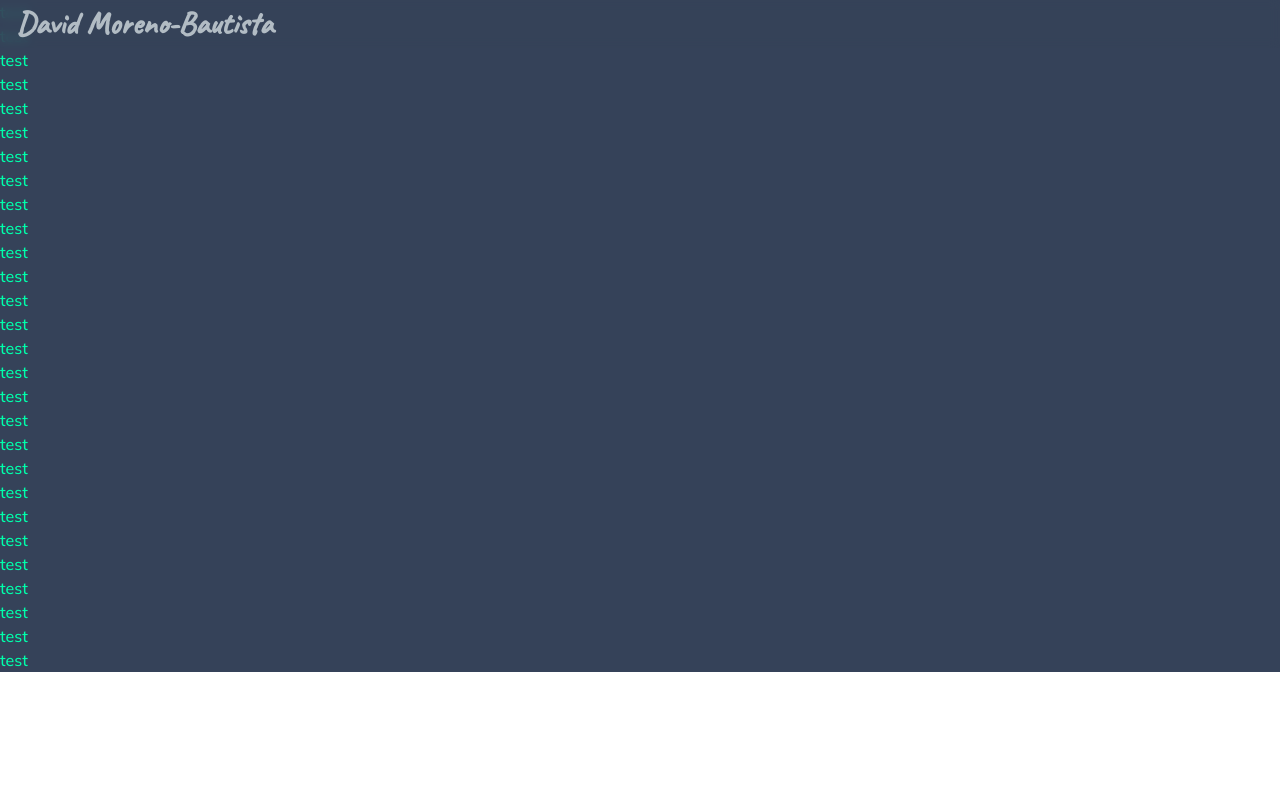
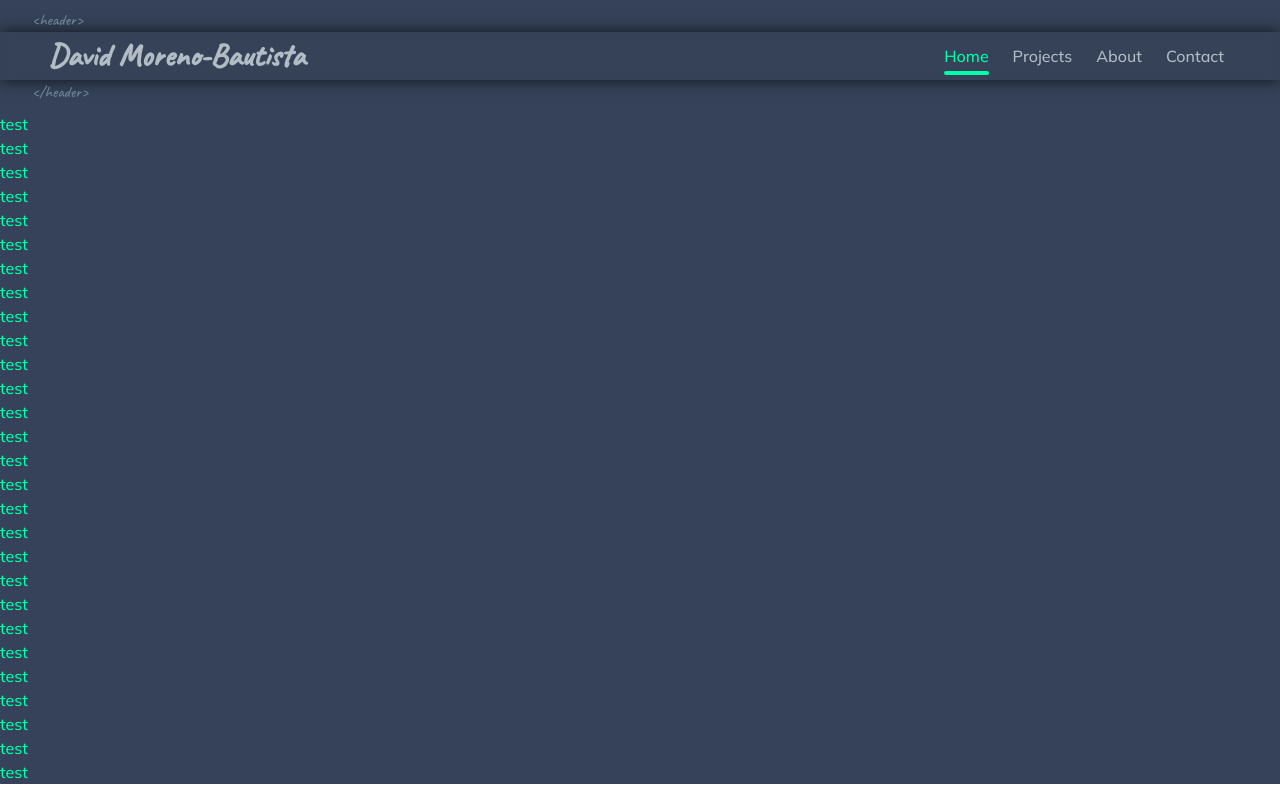
Before and after one commit to davmoba4/portfolio, a Next.js app: page / in a window 1280 px wide. Built offline with nearby package versions, Linux system fonts and the light colour scheme.

Commit message:
feat: finished mobile and desktop nav

```diff
--- a/components/Header.module.scss
+++ b/components/Header.module.scss
@@ -1,12 +1,38 @@
 .header {
   z-index: 999;
   position: fixed;
+  top: 2rem;
   width: 100%;
-  background-color: var(--color-blue-dark);
-  transition: box-shadow 500ms ease-in-out;
+  background-color: rgba(53, 66, 89, 0.85);
+  backdrop-filter: blur(5px);
+  box-shadow: 0px 0px 15px 0px rgba(0, 0, 0, 0.7);
 
-  &.scrolled {
-    box-shadow: 0px 9px 15px -7px rgba(0, 0, 0, 0.7);
+  &.open {
+    &::after {
+      opacity: 0;
+      transition: opacity 0ms;
+    }
+  }
+
+  &::before {
+    z-index: 990;
+    content: "<header>";
+    color: var(--color-gray-medium);
+    font-family: var(--font-cursive);
+    position: absolute;
+    top: -1.5rem;
+    left: 0;
+    padding-left: 0.5rem;
+  }
+  &::after {
+    opacity: 1;
+    content: "</header>";
+    color: var(--color-gray-medium);
+    font-family: var(--font-cursive);
+    position: absolute;
+    bottom: -1.5rem;
+    left: 0.5rem;
+    transition: opacity 250ms ease-in-out 250ms;
   }
 
   .wrapper {
@@ -84,6 +110,15 @@
         opacity: 1;
         transition: opacity 250ms ease-in-out 250ms;
       }
+
+      &::after {
+        content: "</header>";
+        color: var(--color-gray-medium);
+        font-family: var(--font-cursive);
+        position: absolute;
+        bottom: -1.5rem;
+        left: 0.5rem;
+      }
     }
 
     ul {
@@ -113,7 +148,7 @@
     }
   }
 
-  .desktopNav{
+  .desktopNav {
     display: none;
   }
 }
@@ -124,10 +159,21 @@
     display: flex;
     align-items: center;
     justify-content: space-between;
-    padding-left: 1rem;
-    padding-right: 1rem;
-    background-color: rgba(53, 66, 89, 0.85);
-    backdrop-filter: blur(5px);
+    padding-left: 3rem;
+    padding-right: 3.5rem;
+
+    &.open {
+      &::after {
+        opacity: 1;
+      }
+    }
+
+    &::before {
+      padding-left: 2rem;
+    }
+    &::after {
+      left: 2rem;
+    }
 
     .wrapper {
       padding: 0;
@@ -140,5 +186,45 @@
     .mobileNav {
       display: none;
     }
+
+    .desktopNav {
+      display: block;
+
+      ul {
+        display: flex;
+        align-items: center;
+        gap: 1.5rem;
+        list-style: none;
+      }
+
+      a {
+        position: relative;
+        color: var(--color-gray-light);
+        text-decoration: none;
+
+        &::after {
+          content: "";
+          display: block;
+          position: absolute;
+          top: 125%;
+          width: 100%;
+          height: 4px;
+          background: var(--color-teal-light);
+          border-radius: 4px;
+          transform: scale(0, 1);
+          transition: transform 250ms ease-in-out;
+        }
+
+        &:hover,
+        &:focus,
+        &.active {
+          color: var(--color-teal-light);
+        }
+
+        &.active::after {
+          transform: scale(1, 1);
+        }
+      }
+    }
   }
 }
--- a/components/Header.tsx
+++ b/components/Header.tsx
@@ -1,22 +1,12 @@
 import styles from "./Header.module.scss";
 
-import React, { FunctionComponent, useState } from "react";
+import React, { FunctionComponent, useEffect, useState } from "react";
 import Link from "next/link";
 
 const Header: FunctionComponent = () => {
   const [navIsOpen, setNavIsOpen] = useState(false);
-  const [isScrolled, setIsScrolled] = useState(false);
 
   if (typeof window !== "undefined") {
-    /**
-     * When page is scrolled or back to top, isScrolled state sets accordingly.
-     * @returns Cleanup function
-     */
-    window.onscroll = () => {
-      setIsScrolled(window.pageYOffset === 0 ? false : true);
-      return () => (window.onscroll = null);
-    };
-
     /**
      * When the window is clicked and the clicked element is not part
      * of the header element and the nav is open, the nav is then closed.
@@ -38,7 +28,7 @@ const Header: FunctionComponent = () => {
 
   /**
    * When the nav is open or closed, the aria-expanded attribute gets
-   * set accordingly.
+   * set accordingly. navIsOpen gets toggled as well.
    */
   const handleMobileNavToggle = () => {
     const mobileNavToggle = document.getElementById("mobile-nav-toggle");
@@ -51,14 +41,18 @@ const Header: FunctionComponent = () => {
   };
 
   /**
-   * When a nav link is clicked, all active links get disabled and then
-   * the appropriate links get enabled.
+   * When a nav link is clicked, all active links get set as inactive
+   * and then the appropriate links get set as active.
    * @param {React.MouseEvent<HTMLAnchorElement>} e Event
    */
   const getActiveStyle = (e: React.MouseEvent<HTMLAnchorElement>) => {
-    const activeElements = document.getElementsByClassName(`${styles.active}`);
-    for (let i = 0; i < activeElements.length; i++) {
-      activeElements[i].classList.remove(`${styles.active}`);
+    const activeElementsIterable = document.getElementsByClassName(
+      `${styles.active}`
+    );
+    const activeElementsArray = [...activeElementsIterable];
+
+    for (let i = 0; i < activeElementsArray.length; i++) {
+      activeElementsArray[i].classList.remove(`${styles.active}`);
     }
 
     const anchorTag = e.target as Element;
@@ -96,12 +90,52 @@ const Header: FunctionComponent = () => {
     }
   };
 
+  /**
+   * On page load, the appropriate nav links are set to active according to
+   * the URL.
+   */
+  useEffect(() => {
+    const urlParts = window.location.href.split("/");
+    const slug = urlParts[urlParts.length - 1];
+
+    switch (slug) {
+      case "":
+        const homeTagMobile = document.getElementById("home-mobile");
+        const homeTagDesktop = document.getElementById("home-desktop");
+        homeTagMobile?.classList.add(`${styles.active}`);
+        homeTagDesktop?.classList.add(`${styles.active}`);
+        break;
+
+      case "#projects":
+        const projectsTagMobile = document.getElementById("projects-mobile");
+        const projectsTagDesktop = document.getElementById("projects-desktop");
+        projectsTagMobile?.classList.add(`${styles.active}`);
+        projectsTagDesktop?.classList.add(`${styles.active}`);
+        break;
+
+      case "#about":
+        const aboutTagMobile = document.getElementById("about-mobile");
+        const aboutTagDesktop = document.getElementById("about-desktop");
+        aboutTagMobile?.classList.add(`${styles.active}`);
+        aboutTagDesktop?.classList.add(`${styles.active}`);
+        break;
+
+      case "#contact":
+        const contactTagMobile = document.getElementById("contact-mobile");
+        const contactTagDesktop = document.getElementById("contact-desktop");
+        contactTagMobile?.classList.add(`${styles.active}`);
+        contactTagDesktop?.classList.add(`${styles.active}`);
+        break;
+
+      default:
+        break;
+    }
+  }, []);
+
   return (
     <header
       id="header"
-      className={`${styles.header} ${
-        isScrolled && !navIsOpen && styles.scrolled
-      }`}
+      className={`${styles.header} ${navIsOpen && styles.open}`}
     >
       <div className={styles.wrapper}>
         <h1>David Moreno-Bautista</h1>
@@ -123,11 +157,7 @@ const Header: FunctionComponent = () => {
         <ul>
           <li>
             <Link href="/">
-              <a
-                id="home-mobile"
-                className={styles.active}
-                onClick={(e) => getActiveStyle(e)}
-              >
+              <a id="home-mobile" onClick={(e) => getActiveStyle(e)}>
                 Home
               </a>
             </Link>
@@ -160,11 +190,7 @@ const Header: FunctionComponent = () => {
         <ul>
           <li>
             <Link href="/">
-              <a
-                id="home-desktop"
-                className={styles.active}
-                onClick={(e) => getActiveStyle(e)}
-              >
+              <a id="home-desktop" onClick={(e) => getActiveStyle(e)}>
                 Home
               </a>
             </Link>
--- a/styles/Home.module.scss
+++ b/styles/Home.module.scss
@@ -1,4 +1,8 @@
-.container{
+.container {
   background-color: var(--color-blue-dark);
   color: var(--color-gray-light);
 }
+
+.main {
+  padding-top: 7rem;
+}
--- a/tsconfig.json
+++ b/tsconfig.json
@@ -13,7 +13,8 @@
     "resolveJsonModule": true,
     "isolatedModules": true,
     "jsx": "preserve",
-    "incremental": true
+    "incremental": true,
+    "downlevelIteration": true
   },
   "include": ["next-env.d.ts", "**/*.ts", "**/*.tsx"],
   "exclude": ["node_modules"]
```
